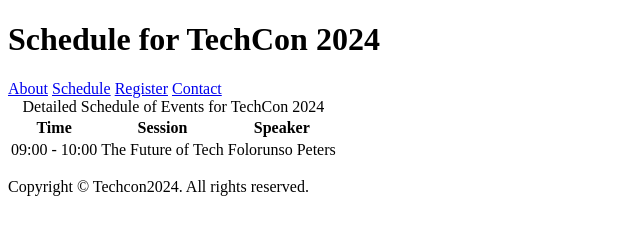
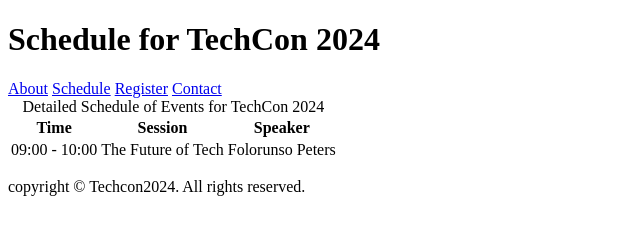
Before and after one commit to Davilog/TechCon_HTML, a plain HTML site: page techcon_website/schedule.html in a window 1280 px wide. Shown: the full height of the page, 0-640 px from the left. Drawn offline with Linux system fonts and the light colour scheme.

Commit message:
adjusted the copyright under the footer

```diff
--- a/techcon_website/schedule.html
+++ b/techcon_website/schedule.html
@@ -39,7 +39,7 @@
 
    </main>
    <footer>
-    <p>Copyright &copy; Techcon2024. All rights reserved.</p>
+    <p>copyright &copy; Techcon2024. All rights reserved.</p>
    </footer>
 </body>
 </html>
```
